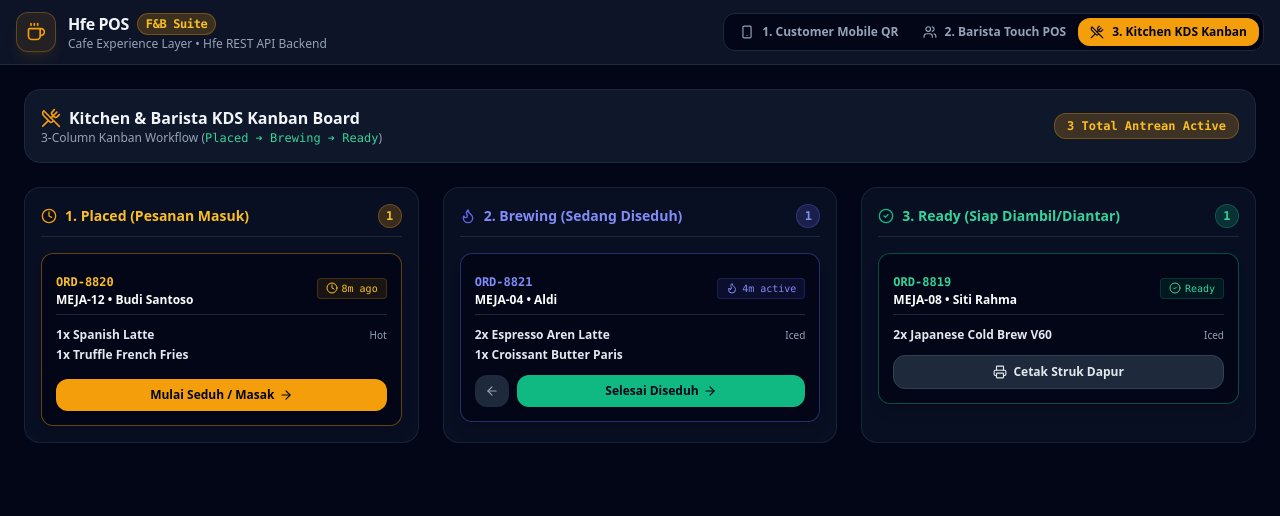
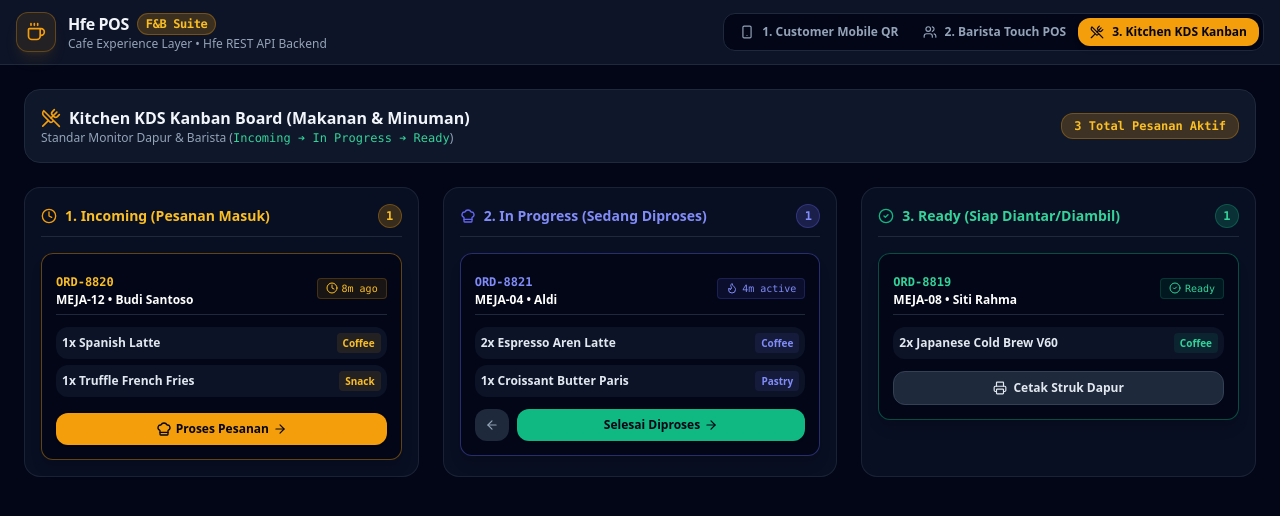
Before and after one commit to glc-works/hfe-pos, a React (Vite) app: page / in a window 1280 px wide. Both pictures are taken after a click on the button "3. Kitchen KDS Kanban". Shown: the top 516 px of the page. Built offline with nearby package versions, Linux system fonts and the light colour scheme; the HTML template or start-up script is replaced by a standard one.

Commit message:
feat(kds): standardize Kanban column to 'In Progress (Sedang Diproses)' for food and drinks (#1)

```diff
--- a/src/App.tsx
+++ b/src/App.tsx
@@ -26,7 +26,8 @@ import {
   Percent,
   UtensilsCrossed,
   ArrowRight,
-  ArrowLeft
+  ArrowLeft,
+  ChefHat
 } from 'lucide-react'
 
 // --- TYPES ---
@@ -68,7 +69,7 @@ interface OrderTicket {
   items: CartItem[]
   policy: PaymentPolicy
   total: number
-  status: 'placed' | 'brewing' | 'ready'
+  status: 'placed' | 'processing' | 'ready'
   timeElapsedMinutes: number
   createdAt: string
 }
@@ -132,7 +133,7 @@ export default function App() {
       ],
       policy: 'pay-first',
       total: 86000,
-      status: 'brewing',
+      status: 'processing',
       timeElapsedMinutes: 4,
       createdAt: '19:24'
     },
@@ -282,17 +283,17 @@ export default function App() {
       items: [...cart],
       policy: 'pay-first',
       total: finalTotal,
-      status: 'brewing',
+      status: 'processing',
       timeElapsedMinutes: 1,
       createdAt: new Date().toLocaleTimeString('id-ID', { hour: '2-digit', minute: '2-digit' })
     }
     setOrders(prev => [newOrder, ...prev])
     setCart([])
     setLoyaltyPoints(prev => prev + Math.floor(finalTotal / 10000))
-    alert(`Pembayaran QRIS Sukses! Pesanan meja ${selectedTable} masuk kolom Brewing Kanban.`)
+    alert(`Pembayaran QRIS Sukses! Pesanan meja ${selectedTable} masuk kolom 'In Progress' Kanban Dapur.`)
   }
 
-  const handleMoveKanbanColumn = (orderId: string, targetStatus: 'placed' | 'brewing' | 'ready') => {
+  const handleMoveKanbanColumn = (orderId: string, targetStatus: 'placed' | 'processing' | 'ready') => {
     setOrders(prev => prev.map(o => {
       if (o.id === orderId) {
         return { ...o, status: targetStatus }
@@ -301,9 +302,9 @@ export default function App() {
     }))
   }
 
-  // Kanban Columns Helper
+  // Standard Kanban Columns Filtering (Makanan & Minuman)
   const placedOrders = orders.filter(o => o.status === 'placed')
-  const brewingOrders = orders.filter(o => o.status === 'brewing')
+  const processingOrders = orders.filter(o => o.status === 'processing')
   const readyOrders = orders.filter(o => o.status === 'ready')
 
   return (
@@ -494,7 +495,7 @@ export default function App() {
           {/* Catalog Menu Grid */}
           <div className="flex flex-col gap-3">
             <h3 className="text-sm font-bold text-slate-200 flex items-center gap-2">
-              <Coffee className="w-4 h-4 text-amber-500" /> Katalog Menu Kafe
+              <Coffee className="w-4 h-4 text-amber-500" /> Katalog Menu Kafe & Resto
             </h3>
 
             <div className="grid grid-cols-1 gap-3">
@@ -602,7 +603,7 @@ export default function App() {
                     }`}
                   >
                     <span>1. Pay-First (Pre-Paid)</span>
-                    <span className="text-[9px] font-normal text-slate-400">Bayar QRIS dulu baru diseduh</span>
+                    <span className="text-[9px] font-normal text-slate-400">Bayar QRIS dulu baru diproses</span>
                   </button>
 
                   <button
@@ -744,31 +745,31 @@ export default function App() {
         </main>
       )}
 
-      {/* --- SURFACE 3: KITCHEN DISPLAY KANBAN BOARD --- */}
+      {/* --- SURFACE 3: KITCHEN DISPLAY KANBAN BOARD (STANDAR MAKANAN & MINUMAN) --- */}
       {activeSurface === 'kds-kanban' && (
         <main className="flex-1 p-6 max-w-7xl mx-auto w-full flex flex-col gap-6">
           <div className="bg-slate-900 border border-slate-800 rounded-2xl p-4 flex items-center justify-between">
             <div>
               <h2 className="text-base font-bold text-slate-100 flex items-center gap-2">
-                <UtensilsCrossed className="w-5 h-5 text-amber-500" /> Kitchen & Barista KDS Kanban Board
+                <UtensilsCrossed className="w-5 h-5 text-amber-500" /> Kitchen KDS Kanban Board (Makanan & Minuman)
               </h2>
-              <p className="text-xs text-slate-400">3-Column Kanban Workflow (<span className="text-emerald-400 font-mono">Placed ➔ Brewing ➔ Ready</span>)</p>
+              <p className="text-xs text-slate-400">Standar Monitor Dapur & Barista (<span className="text-emerald-400 font-mono">Incoming ➔ In Progress ➔ Ready</span>)</p>
             </div>
             <div className="flex items-center gap-3 text-xs">
               <span className="px-3 py-1 rounded-xl bg-amber-500/20 text-amber-400 border border-amber-500/30 font-mono font-bold">
-                {orders.length} Total Antrean Active
+                {orders.length} Total Pesanan Aktif
               </span>
             </div>
           </div>
 
-          {/* 3-COLUMN KANBAN BOARD */}
+          {/* 3-COLUMN KANBAN BOARD (STANDAR UNIVERSAL MAKANAN & MINUMAN) */}
           <div className="grid grid-cols-1 md:grid-cols-3 gap-6">
 
-            {/* COLUMN 1: PLACED */}
+            {/* COLUMN 1: PLACED / INCOMING */}
             <div className="bg-slate-900/60 border border-slate-800/80 rounded-2xl p-4 flex flex-col gap-4">
               <div className="flex items-center justify-between border-b border-slate-800 pb-2">
                 <h3 className="text-sm font-bold text-amber-400 flex items-center gap-2">
-                  <Clock className="w-4 h-4 text-amber-500" /> 1. Placed (Pesanan Masuk)
+                  <Clock className="w-4 h-4 text-amber-500" /> 1. Incoming (Pesanan Masuk)
                 </h3>
                 <span className="w-6 h-6 rounded-lg bg-amber-500/20 text-amber-400 text-xs font-bold font-mono flex items-center justify-center border border-amber-500/30">
                   {placedOrders.length}
@@ -788,39 +789,41 @@ export default function App() {
                       </span>
                     </div>
 
-                    <div className="flex flex-col gap-1 text-xs">
+                    <div className="flex flex-col gap-1.5 text-xs">
                       {order.items.map((item, idx) => (
-                        <div key={idx} className="flex justify-between">
+                        <div key={idx} className="flex items-center justify-between bg-slate-900/80 p-1.5 rounded-lg">
                           <span className="font-bold text-slate-200">{item.quantity}x {item.name}</span>
-                          <span className="text-[10px] text-slate-400">{item.temperature}</span>
+                          <span className="text-[10px] font-semibold text-amber-400 bg-amber-500/10 px-1.5 py-0.5 rounded">
+                            {item.category}
+                          </span>
                         </div>
                       ))}
                     </div>
 
                     <button
-                      onClick={() => handleMoveKanbanColumn(order.id, 'brewing')}
+                      onClick={() => handleMoveKanbanColumn(order.id, 'processing')}
                       className="w-full bg-amber-500 hover:bg-amber-400 text-slate-950 text-xs font-bold py-2 rounded-lg flex items-center justify-center gap-1 mt-1 shadow"
                     >
-                      Mulai Seduh / Masak <ArrowRight className="w-3.5 h-3.5" />
+                      <ChefHat className="w-4 h-4" /> Proses Pesanan <ArrowRight className="w-3.5 h-3.5" />
                     </button>
                   </div>
                 ))}
               </div>
             </div>
 
-            {/* COLUMN 2: BREWING */}
+            {/* COLUMN 2: IN PROGRESS (SEDANG DIPROSES) */}
             <div className="bg-slate-900/60 border border-slate-800/80 rounded-2xl p-4 flex flex-col gap-4">
               <div className="flex items-center justify-between border-b border-slate-800 pb-2">
                 <h3 className="text-sm font-bold text-indigo-400 flex items-center gap-2">
-                  <Flame className="w-4 h-4 text-indigo-500" /> 2. Brewing (Sedang Diseduh)
+                  <ChefHat className="w-4 h-4 text-indigo-500" /> 2. In Progress (Sedang Diproses)
                 </h3>
                 <span className="w-6 h-6 rounded-lg bg-indigo-500/20 text-indigo-400 text-xs font-bold font-mono flex items-center justify-center border border-indigo-500/30">
-                  {brewingOrders.length}
+                  {processingOrders.length}
                 </span>
               </div>
 
               <div className="flex flex-col gap-3 flex-1">
-                {brewingOrders.map(order => (
+                {processingOrders.map(order => (
                   <div key={order.id} className="bg-slate-950 border border-indigo-500/40 rounded-xl p-3.5 flex flex-col gap-3 shadow-lg">
                     <div className="flex items-center justify-between border-b border-slate-800 pb-1.5">
                       <div>
@@ -832,11 +835,13 @@ export default function App() {
                       </span>
                     </div>
 
-                    <div className="flex flex-col gap-1 text-xs">
+                    <div className="flex flex-col gap-1.5 text-xs">
                       {order.items.map((item, idx) => (
-                        <div key={idx} className="flex justify-between">
+                        <div key={idx} className="flex items-center justify-between bg-slate-900/80 p-1.5 rounded-lg">
                           <span className="font-bold text-slate-200">{item.quantity}x {item.name}</span>
-                          <span className="text-[10px] text-slate-400">{item.temperature}</span>
+                          <span className="text-[10px] font-semibold text-indigo-400 bg-indigo-500/10 px-1.5 py-0.5 rounded">
+                            {item.category}
+                          </span>
                         </div>
                       ))}
                     </div>
@@ -852,7 +857,7 @@ export default function App() {
                         onClick={() => handleMoveKanbanColumn(order.id, 'ready')}
                         className="flex-1 bg-emerald-500 hover:bg-emerald-400 text-slate-950 text-xs font-bold py-2 rounded-lg flex items-center justify-center gap-1 shadow"
                       >
-                        Selesai Diseduh <ArrowRight className="w-3.5 h-3.5" />
+                        Selesai Diproses <ArrowRight className="w-3.5 h-3.5" />
                       </button>
                     </div>
                   </div>
@@ -860,11 +865,11 @@ export default function App() {
               </div>
             </div>
 
-            {/* COLUMN 3: READY */}
+            {/* COLUMN 3: READY (SIAP DIANTAR / DIAKSELERASI) */}
             <div className="bg-slate-900/60 border border-slate-800/80 rounded-2xl p-4 flex flex-col gap-4">
               <div className="flex items-center justify-between border-b border-slate-800 pb-2">
                 <h3 className="text-sm font-bold text-emerald-400 flex items-center gap-2">
-                  <CheckCircle2 className="w-4 h-4 text-emerald-500" /> 3. Ready (Siap Diambil/Diantar)
+                  <CheckCircle2 className="w-4 h-4 text-emerald-500" /> 3. Ready (Siap Diantar/Diambil)
                 </h3>
                 <span className="w-6 h-6 rounded-lg bg-emerald-500/20 text-emerald-400 text-xs font-bold font-mono flex items-center justify-center border border-emerald-500/30">
                   {readyOrders.length}
@@ -884,17 +889,19 @@ export default function App() {
                       </span>
                     </div>
 
-                    <div className="flex flex-col gap-1 text-xs">
+                    <div className="flex flex-col gap-1.5 text-xs">
                       {order.items.map((item, idx) => (
-                        <div key={idx} className="flex justify-between">
+                        <div key={idx} className="flex items-center justify-between bg-slate-900/80 p-1.5 rounded-lg">
                           <span className="font-bold text-slate-200">{item.quantity}x {item.name}</span>
-                          <span className="text-[10px] text-slate-400">{item.temperature}</span>
+                          <span className="text-[10px] font-semibold text-emerald-400 bg-emerald-500/10 px-1.5 py-0.5 rounded">
+                            {item.category}
+                          </span>
                         </div>
                       ))}
                     </div>
 
                     <button
-                      onClick={() => alert(`Tiket struk thermal order ${order.id} meja ${order.table} berhasil dicetak!`)}
+                      onClick={() => alert(`Tiket struk thermal order ${order.id} meja ${order.table} dicetak!`)}
                       className="w-full bg-slate-800 hover:bg-slate-700 text-slate-200 text-xs font-bold py-2 rounded-lg flex items-center justify-center gap-1.5 border border-slate-700"
                     >
                       <Printer className="w-3.5 h-3.5" /> Cetak Struk Dapur
```
